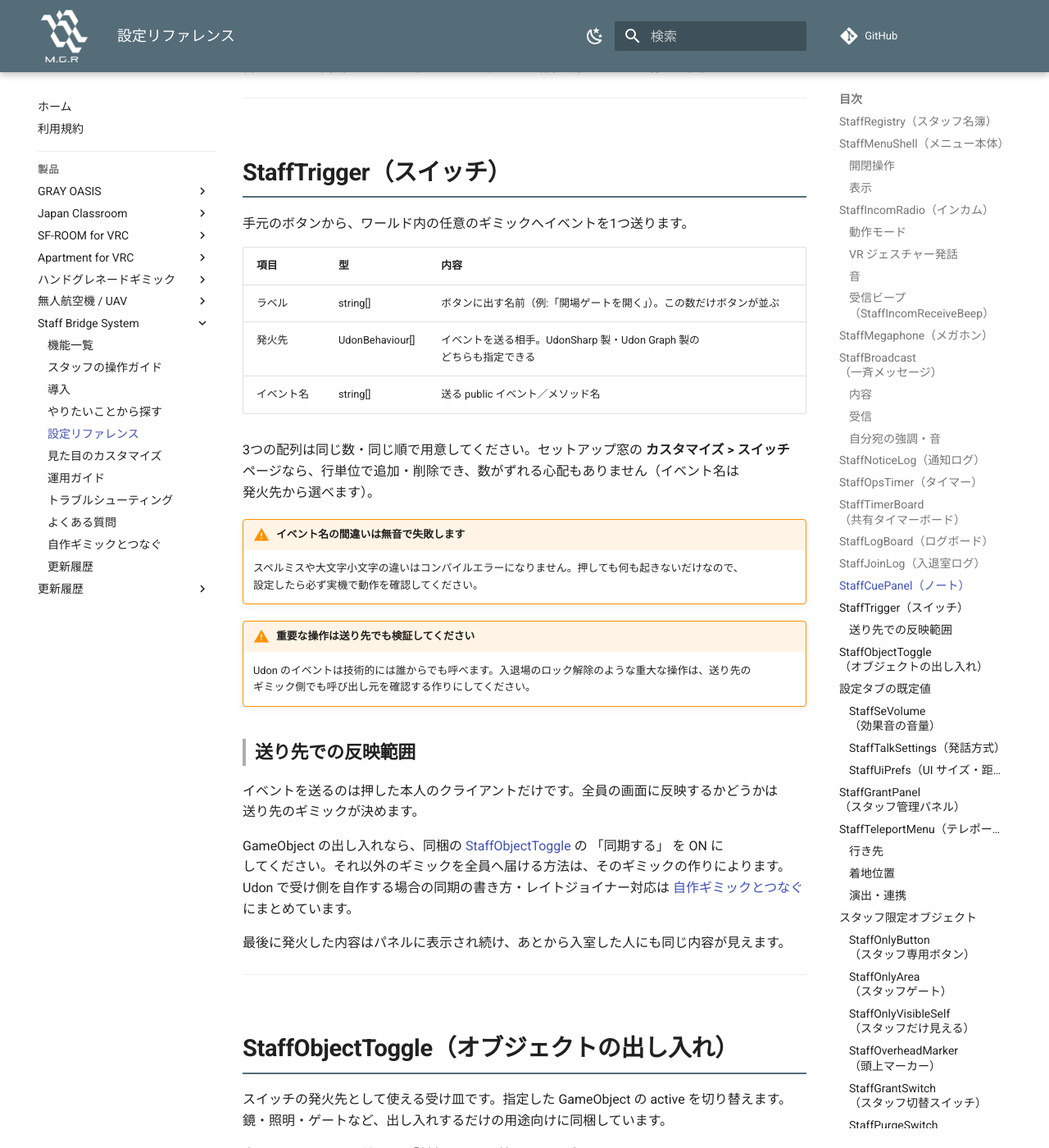
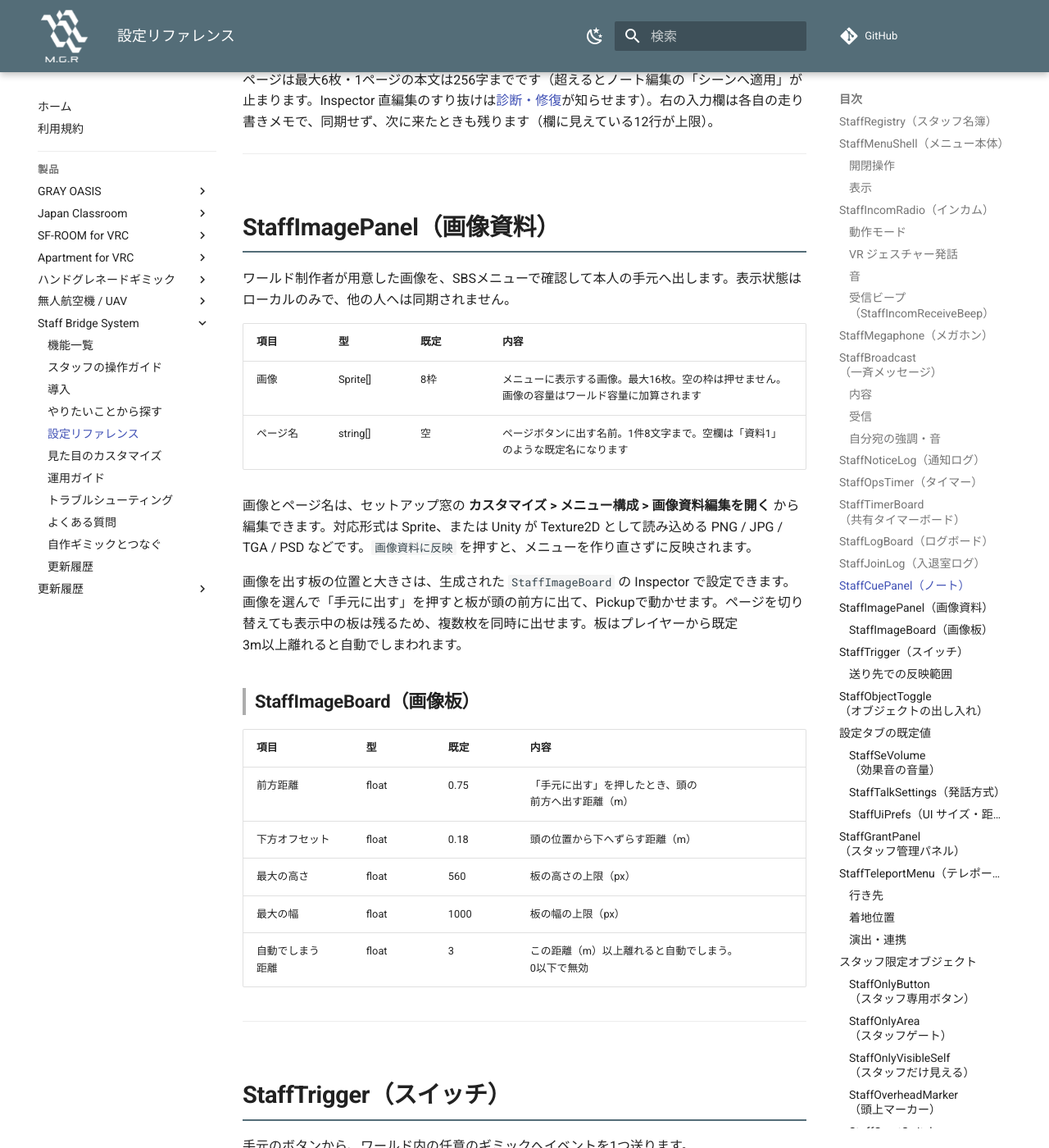
Before and after one commit to MAGURO-git/ProductArchive, an MkDocs documentation site: the page built from docs/staff-bridge-system/reference.md, in a window 1280 px wide and 1400 px high, scrolled down 13329 px. Shown: the whole window at 82% size. Built offline with MkDocs 1.6.1 and Material for MkDocs 9.7.7, drawn with Linux system fonts in a browser that asks for light colours; comment, search, counter and statistics services are not loaded; some of the changed text lies outside the part shown.

Commit message:
現行実装に合わせて公開ドキュメントを更新

```diff
--- a/docs/staff-bridge-system/reference.md
+++ b/docs/staff-bridge-system/reference.md
@@ -51,6 +51,8 @@
 | 自動で閉じる距離 | float | 3 | 自動クローズの距離（m）。0 以下で無効 |
 | 初期パネル | int | 0 | **最初に開いたとき**に表示するパネル番号（0 = 1番目）。2回目以降は前回開いていたパネルが表示される |
 | ログ出力する | bool | OFF | 開閉・パネル切替のログを Console に出す |
+
+メニューは開いた時点の位置と角度に固定されます。視点や身体を動かしても面は追従せず、設定の「視界表示の向き」は通知ログと視界ノートにだけ適用されます。
 
 ---
 
@@ -284,6 +286,31 @@ SBS に起きたことを、ワールドに置いた板へ時刻順に流しま
 
 ---
 
+## StaffImagePanel（画像資料） { #image }
+
+ワールド制作者が用意した画像を、SBSメニューで確認して本人の手元へ出します。表示状態はローカルのみで、他の人へは同期されません。
+
+| 項目 | 型 | 既定 | 内容 |
+|---|---|---|---|
+| 画像 | Sprite[] | 8枠 | メニューに表示する画像。最大16枚。空の枠は押せません。画像の容量はワールド容量に加算されます |
+| ページ名 | string[] | 空 | ページボタンに出す名前。1件8文字まで。空欄は「資料1」のような既定名になります |
+
+画像とページ名は、セットアップ窓の **カスタマイズ > メニュー構成 > 画像資料編集を開く** から編集できます。対応形式は Sprite、または Unity が Texture2D として読み込める PNG / JPG / TGA / PSD などです。`画像資料に反映` を押すと、メニューを作り直さずに反映されます。
+
+画像を出す板の位置と大きさは、生成された `StaffImageBoard` の Inspector で設定できます。画像を選んで「手元に出す」を押すと板が頭の前方に出て、Pickupで動かせます。ページを切り替えても表示中の板は残るため、複数枚を同時に出せます。板はプレイヤーから既定3m以上離れると自動でしまわれます。
+
+### StaffImageBoard（画像板）
+
+| 項目 | 型 | 既定 | 内容 |
+|---|---|---|---|
+| 前方距離 | float | 0.75 | 「手元に出す」を押したとき、頭の前方へ出す距離（m） |
+| 下方オフセット | float | 0.18 | 頭の位置から下へずらす距離（m） |
+| 最大の高さ | float | 560 | 板の高さの上限（px） |
+| 最大の幅 | float | 1000 | 板の幅の上限（px） |
+| 自動でしまう距離 | float | 3 | この距離（m）以上離れると自動でしまう。0以下で無効 |
+
+---
+
 ## StaffTrigger（スイッチ） { #trigger }
 
 手元のボタンから、ワールド内の任意のギミックへイベントを1つ送ります。
```
Also changed, not shown: docs/staff-bridge-system/changelog.md (+7 -0 lines), docs/staff-bridge-system/features.md (+6 -3 lines), docs/staff-bridge-system/howto.md (+4 -3 lines), docs/staff-bridge-system/operation.md (+2 -2 lines), docs/staff-bridge-system/usage.md (+12 -4 lines).
